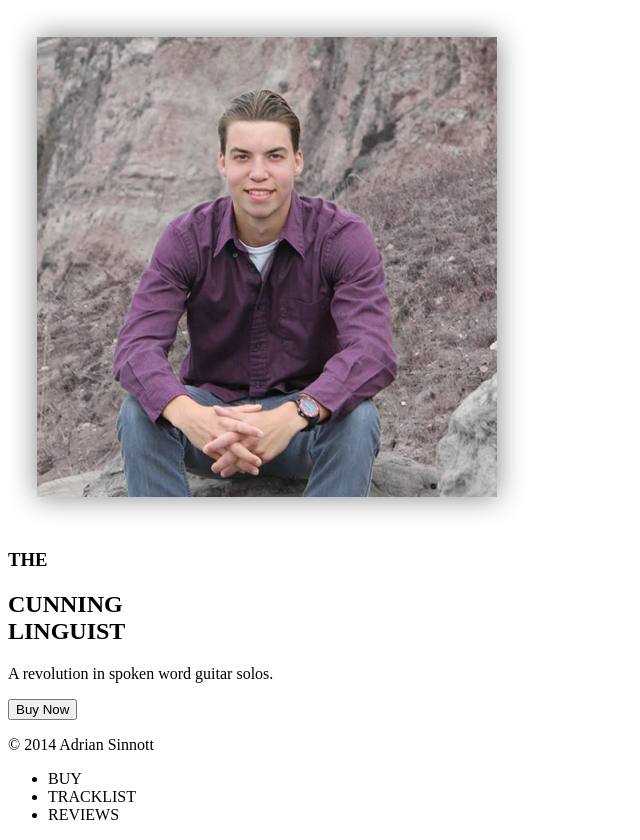
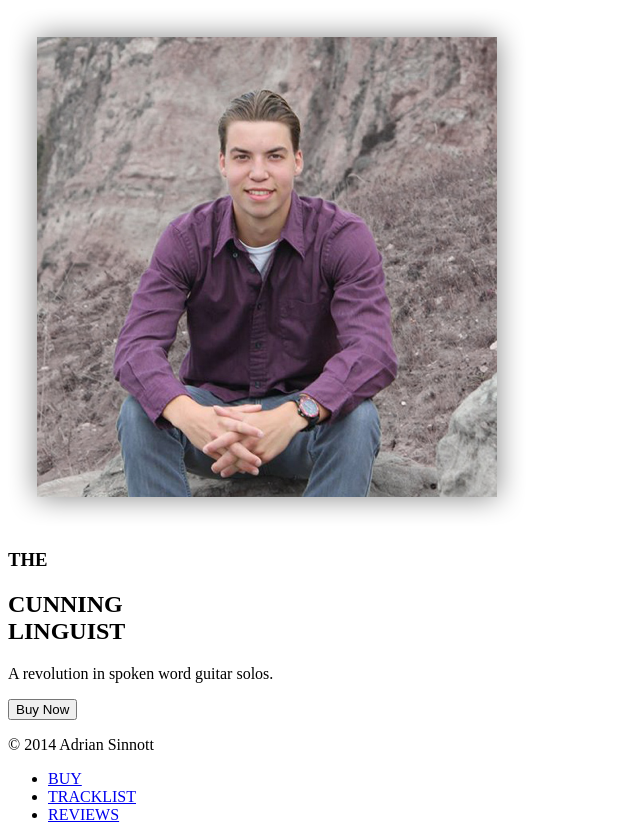
Before and after one commit to ASINNV/site4, a plain HTML site: page index.html in a window 1280 px wide. Shown: the whole page, without its empty margins (0-640 px from the left). Drawn offline with Linux system fonts and the light colour scheme.

Commit message:
fixed links

```diff
--- a/cunning.css
+++ b/cunning.css
@@ -121,6 +121,7 @@ table {
 	float: left;
 	margin-top: 65px;
 	margin-bottom: 166px;
+	cursor: pointer;
 }
 .foot {
 	height: 84px;
--- a/index.html
+++ b/index.html
@@ -23,9 +23,9 @@
 				<p class="trade-mark">&copy; 2014 Adrian Sinnott</p>
 				<div class="navbar">
 					<ul class="nav">
-						<li>BUY</li>
-						<li>TRACKLIST</li>
-						<li>REVIEWS</li>
+						<li class="under"><a class="bottom-list" href="#">BUY</a></li>
+				<li><a class="bottom-list" href="#">TRACKLIST</a></li>
+				<li><a class="bottom-list" href="#">REVIEWS</a></li>
 					</ul>
 				</div>
 			</div>
```
